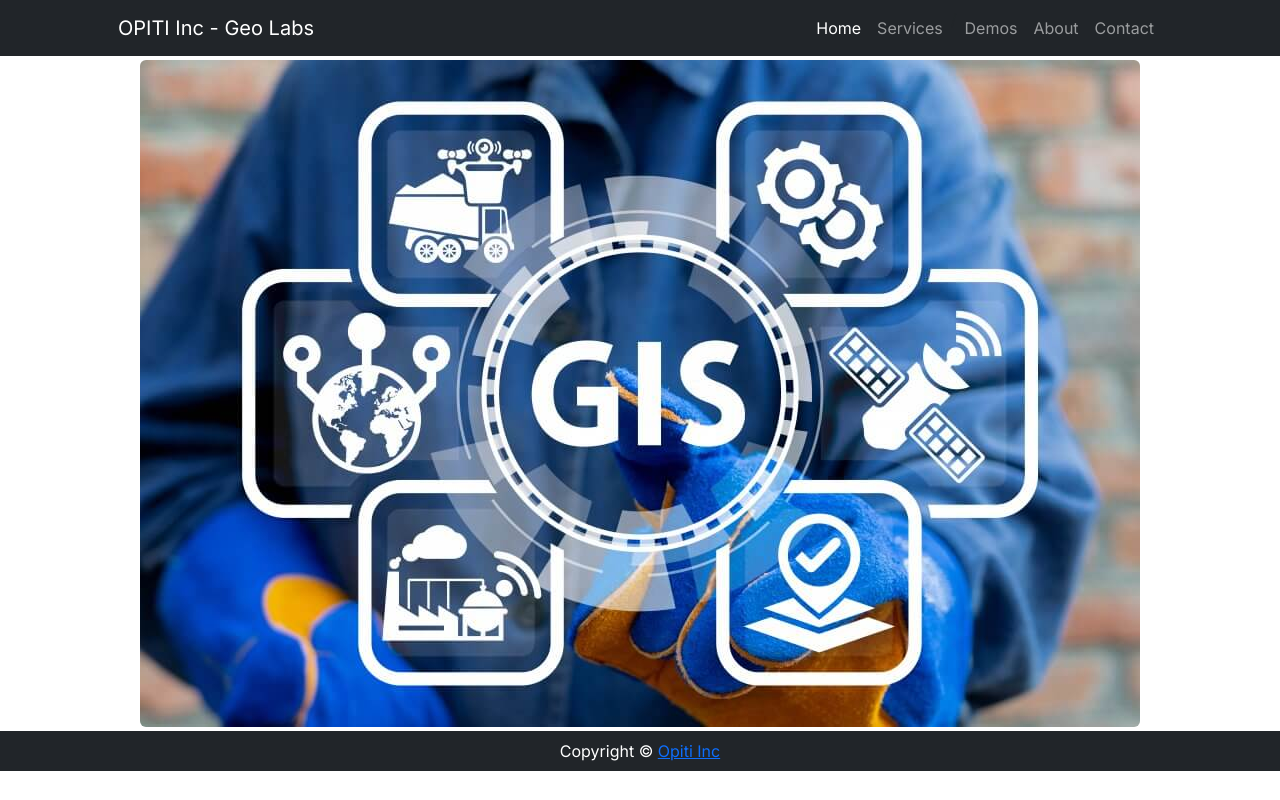
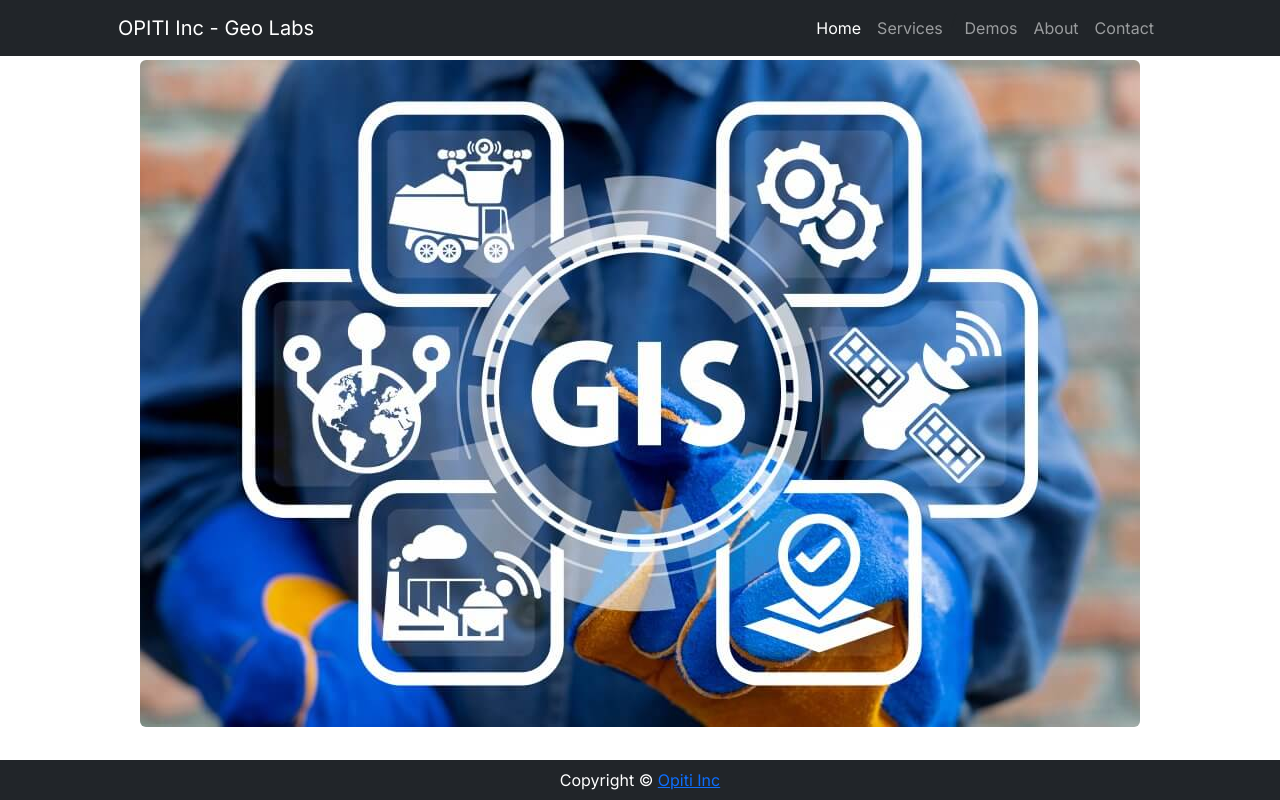
Before and after one commit to OpitiCalvin/OpitiTechGeoLabs, a Next.js app: page / in a window 1280 px wide. Built offline with nearby package versions, Linux system fonts and the light colour scheme.

Commit message:
footer placement updated

```diff
--- a/src/app/components/Footer.jsx
+++ b/src/app/components/Footer.jsx
@@ -3,7 +3,7 @@ import React from "react";
 const Footer = () => {
   return (
     <>
-      <footer className="py-2 bg-dark">
+      <footer className="mt-auto py-2 bg-dark">
         <div className="container px-4 px-lg-5">
           <p className="m-0 text-center text-white">
             Copyright &copy; <a href="https://opititechgeolabs.com">Opiti Inc</a>
--- a/src/app/layout.js
+++ b/src/app/layout.js
@@ -13,11 +13,11 @@ export const metadata = {
 export default function RootLayout({ children }) {
   return (
     <html lang="en">
-      <body className={inter.className}>
+      <body className={`${inter.className} d-flex flex-column min-vh-100`}>
         <Navbar />
         {children}
         <Footer />
-        </body>
+      </body>
     </html>
   );
 }
```
